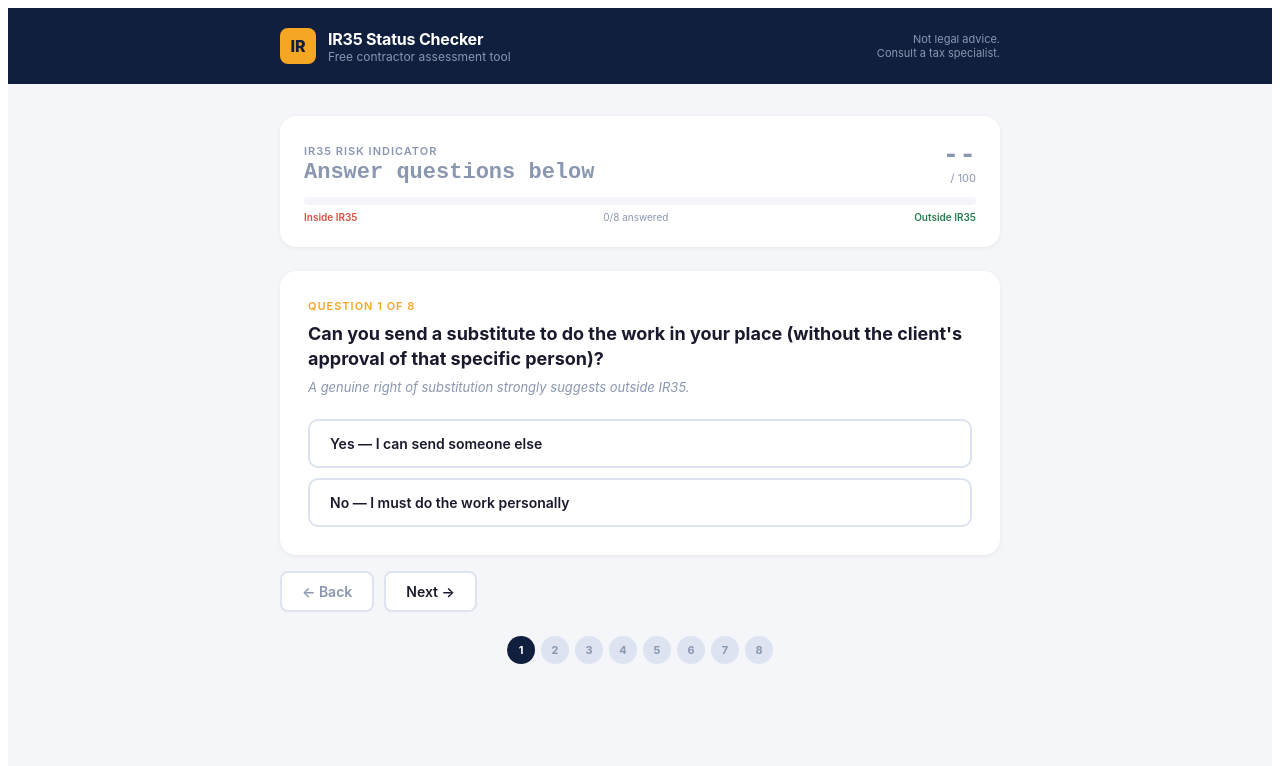
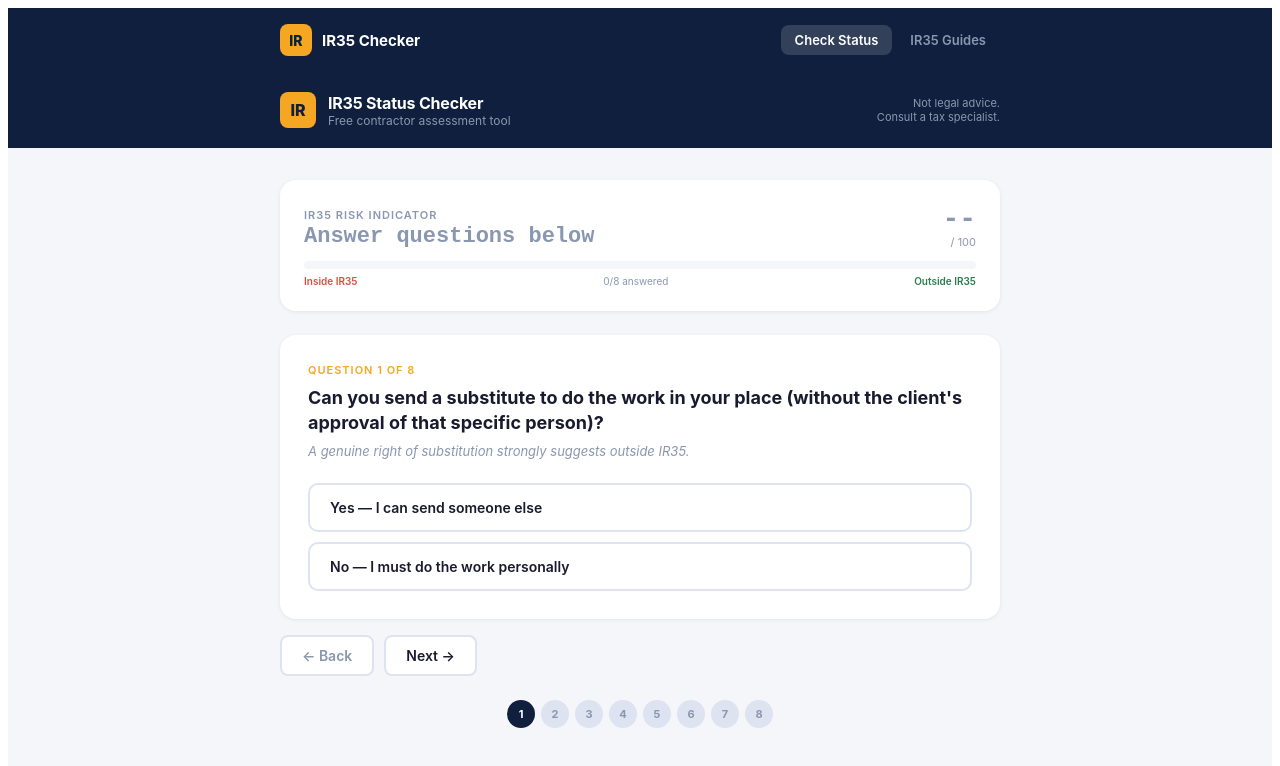
Before and after one commit to aces4alam-lab/ir35-checker, a React (Vite) app: page / in a window 1280 px wide. Shown: the top 766 px of the page. Built offline with nearby package versions, Linux system fonts and the light colour scheme.

Commit message:
Refactor main.jsx to include navigation and state

```diff
--- a/src/main.jsx
+++ b/src/main.jsx
@@ -1,9 +1,74 @@
-import React from 'react'
-import ReactDOM from 'react-dom/client'
-import App from './App.jsx'
+import React, { useState } from "react";
+import ReactDOM from "react-dom/client";
+import IR35Checker from "./App.jsx";
+import Articles from "./Articles.jsx";
 
-ReactDOM.createRoot(document.getElementById('root')).render(
+const COLORS = {
+  navy: "#0F1F3D",
+  amber: "#F5A623",
+  white: "#FFFFFF",
+  midGray: "#8A97B0",
+  lightGray: "#F4F6FA",
+};
+
+function Nav({ currentPage, setPage }) {
+  return (
+    <div style={{ background: COLORS.navy, padding: "0" }}>
+      <div style={{ maxWidth: 720, margin: "0 auto", padding: "16px 24px", display: "flex", alignItems: "center", gap: 12 }}>
+        <div
+          onClick={() => setPage("checker")}
+          style={{ display: "flex", alignItems: "center", gap: 10, cursor: "pointer", flex: 1 }}
+        >
+          <div style={{
+            width: 32, height: 32, borderRadius: 8,
+            background: COLORS.amber, display: "flex", alignItems: "center", justifyContent: "center",
+            fontWeight: 800, fontSize: 14, color: COLORS.navy, flexShrink: 0
+          }}>IR</div>
+          <div style={{ color: COLORS.white, fontWeight: 700, fontSize: 15 }}>IR35 Checker</div>
+        </div>
+
+        <div style={{ display: "flex", gap: 4 }}>
+          <button
+            onClick={() => setPage("checker")}
+            style={{
+              padding: "7px 14px", borderRadius: 8, border: "none", fontFamily: "inherit",
+              background: currentPage === "checker" ? "rgba(255,255,255,0.15)" : "transparent",
+              color: currentPage === "checker" ? COLORS.white : COLORS.midGray,
+              fontSize: 13, fontWeight: 600, cursor: "pointer"
+            }}
+          >Check Status</button>
+          <button
+            onClick={() => setPage("articles")}
+            style={{
+              padding: "7px 14px", borderRadius: 8, border: "none", fontFamily: "inherit",
+              background: currentPage === "articles" ? "rgba(255,255,255,0.15)" : "transparent",
+              color: currentPage === "articles" ? COLORS.white : COLORS.midGray,
+              fontSize: 13, fontWeight: 600, cursor: "pointer"
+            }}
+          >IR35 Guides</button>
+        </div>
+      </div>
+    </div>
+  );
+}
+
+function App() {
+  const [page, setPage] = useState("checker");
+
+  return (
+    <div style={{ minHeight: "100vh", background: COLORS.lightGray, fontFamily: "'Inter', system-ui, sans-serif" }}>
+      <Nav currentPage={page} setPage={setPage} />
+      {page === "checker" ? (
+        <IR35Checker embedded />
+      ) : (
+        <Articles onStartChecker={() => setPage("checker")} />
+      )}
+    </div>
+  );
+}
+
+ReactDOM.createRoot(document.getElementById("root")).render(
   <React.StrictMode>
     <App />
   </React.StrictMode>
-)
+);
```
